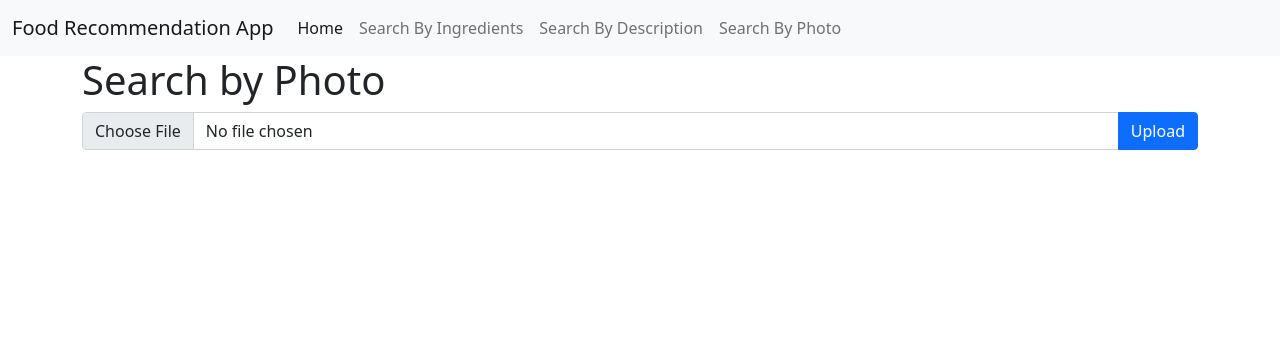
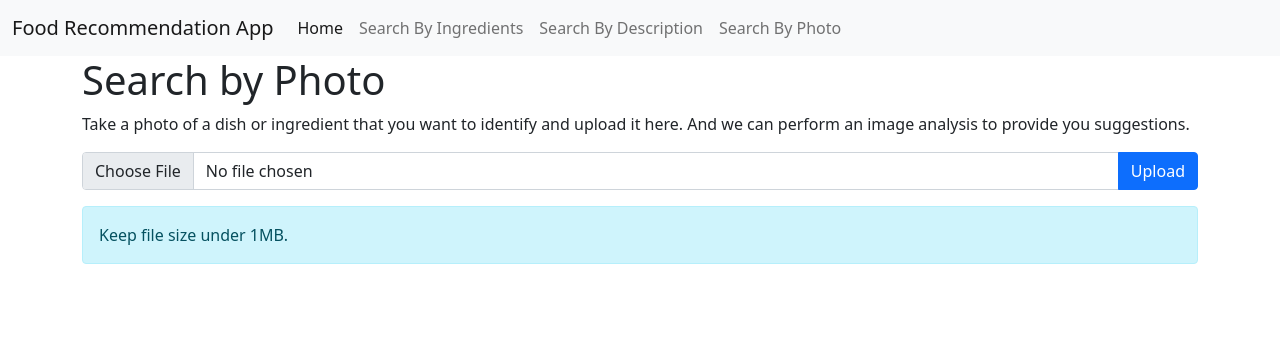
Before and after one commit to junkangli/food-recommendation-app, a Flask app: page /search-by-photo in a window 1280 px wide. Shown: the top 356 px of the page. Run offline with Flask 2, Linux system fonts and the light colour scheme.

Commit message:
Prompt image file size limitation

```diff
--- a/application.py
+++ b/application.py
@@ -8,7 +8,7 @@ import rekognition
 ALLOWED_EXTENSIONS = {'txt', 'pdf', 'png', 'jpg', 'jpeg', 'gif'}
 
 application = Flask(__name__)
-application.config['MAX_CONTENT_LENGTH'] = 16 * 1000 * 1000
+application.config['MAX_CONTENT_LENGTH'] = 1 * 1000 * 1000
 application.config['UPLOAD_FOLDER'] = os.environ.get('UPLOAD_FOLDER', 'd:/temp/uploads')
 
 def allowed_file(filename):
--- a/templates/search-by-photo.html
+++ b/templates/search-by-photo.html
@@ -2,12 +2,19 @@
 
 {% block content %}
     <h1>{% block title %} Search by Photo {% endblock %}</h1>
+    <p>
+        Take a photo of a dish or ingredient that you want to identify and upload it here.
+        And we can perform an image analysis to provide you suggestions.
+    </p>
     <form method="POST" enctype="multipart/form-data">
         <div class="input-group mb-3">
             <input class="form-control" type="file" id="file" name="file">
             <button class="btn btn-primary" type="submit">Upload</button>
         </div>
     </form>
+    <div class="alert alert-info" role="alert">
+        Keep file size under 1MB.
+    </div>
     {% if filename %}
     <div class="container">
         Labels found in {{ filename }}
```
Also changed, not shown: README.md.
